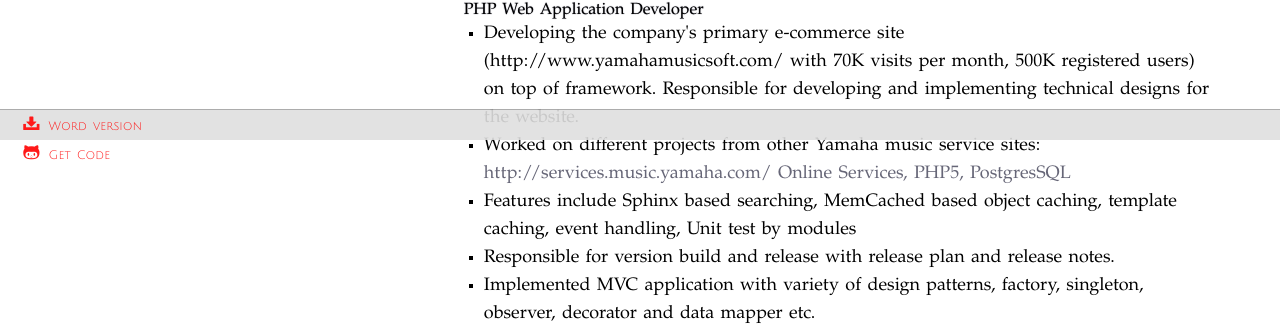
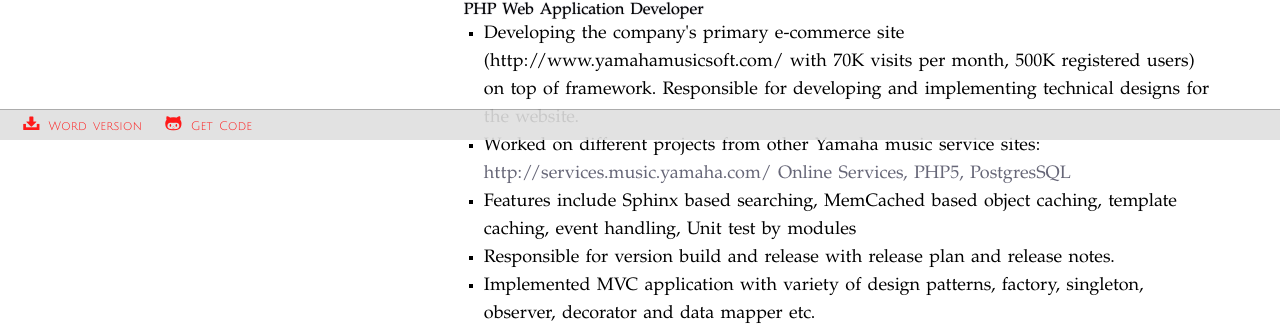
Before and after one commit to dewen/resume, a PHP site: page /resume/index.php in a window 1280 px wide. Shown: the part 660-987 px from the top of the page. Run offline with PHP 8.4, Linux system fonts and the light colour scheme.

Commit message:
folder updates

```diff
--- a/css/screen.css
+++ b/css/screen.css
@@ -57,7 +57,7 @@ h1.dewen {display: none;border: 0px solid red;margin:0;padding: 0;width: 370px;c
 .resume .contact dd {width: 50%;display: inline-block;text-align:left;}
 
 .bottom_bar { height: 30px; background: #dfdfdf; border-top: 1px solid #a3a3a3; font-weight: normal; position: fixed; bottom: 0; left; 0; display: none; width: 100%; font-family: 'Julius Sans One', sans-serif; font-size: 12px; opacity:0.9; filter:alpha(opacity=90);}
-.bottom_bar li {list-style: none;}
+.bottom_bar li {list-style: none;float: left;margin-right: 20px;}
 .bottom_bar a {border: 0; color: red;}
 .bottom_bar a:hover {border: 0;}
 .bottom_bar i {font-size: 1.5em;color: red;}
```
